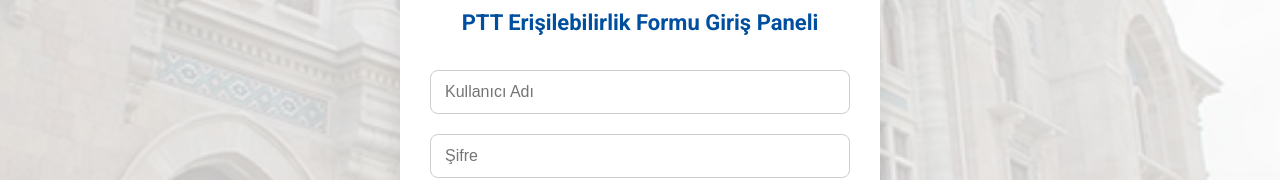
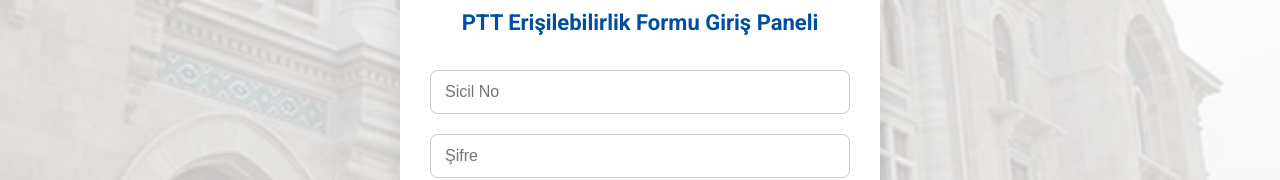
Before and after one commit to keremdoleksoz/EngelsizPTTFrontend, a React (Create React App) app: page / in a window 1280 px wide. Shown: the part 351-531 px from the top of the page. Built offline with nearby package versions, Linux system fonts and the light colour scheme.

Commit message:
Favicon and name updated

```diff
--- a/public/index.html
+++ b/public/index.html
@@ -24,7 +24,7 @@
       work correctly both with client-side routing and a non-root public URL.
       Learn how to configure a non-root public URL by running `npm run build`.
     -->
-    <title>React App</title>
+    <title>PTT Erişilebilirlik Formu</title>
   </head>
   <body>
     <noscript>You need to enable JavaScript to run this app.</noscript>
--- a/src/pages/Login.css
+++ b/src/pages/Login.css
@@ -89,7 +89,6 @@
   background-color: #003a75;
 }
 
-/* Arka plan resmi ekle ve karart */
 .login-page {
   min-height: 100vh;
   display: flex;
@@ -97,7 +96,7 @@
   align-items: center;
   padding: 20px;
 
-  /* Arka plan resmi */
+
   background-image: url("../components/buyukpostane.png");
   background-size: cover;
   background-position: center;
@@ -105,7 +104,7 @@
   position: relative;
 }
 
-/* Arka planı biraz karart, okunabilirliği artır */
+
 .login-page::before {
   content: "";
   position: absolute;
@@ -113,11 +112,11 @@
   left: 0;
   height: 100%;
   width: 100%;
-  background-color: rgba(255, 255, 255, 0.75); /* saydam beyaz katman */
+  background-color: rgba(255, 255, 255, 0.75);
   z-index: 0;
 }
 
-/* Kart içeriği ön plana getir */
+
 .login-card {
   position: relative;
   z-index: 1;
--- a/src/pages/Login.js
+++ b/src/pages/Login.js
@@ -10,6 +10,14 @@
   const navigate = useNavigate();
   const [username, setUsername] = useState("");
   const [password, setPassword] = useState("");
+
+
+  const handleUsernameChange = (e) => {
+    const value = e.target.value;
+    if (/^\d*$/.test(value)) {
+      setUsername(value);
+    }
+  };
 
   const handleLogin = async (e) => {
     e.preventDefault();
@@ -47,9 +55,11 @@
         <form onSubmit={handleLogin}>
           <input
             type="text"
-            placeholder="Kullanıcı Adı"
+            placeholder="Sicil No"
             value={username}
-            onChange={(e) => setUsername(e.target.value)}
+            onChange={handleUsernameChange}
+            inputMode="numeric"
+            maxLength={10}
           />
           <input
             type="password"
```
Also changed, not shown: 1 other file (tests, documents, lock files or other folders).
